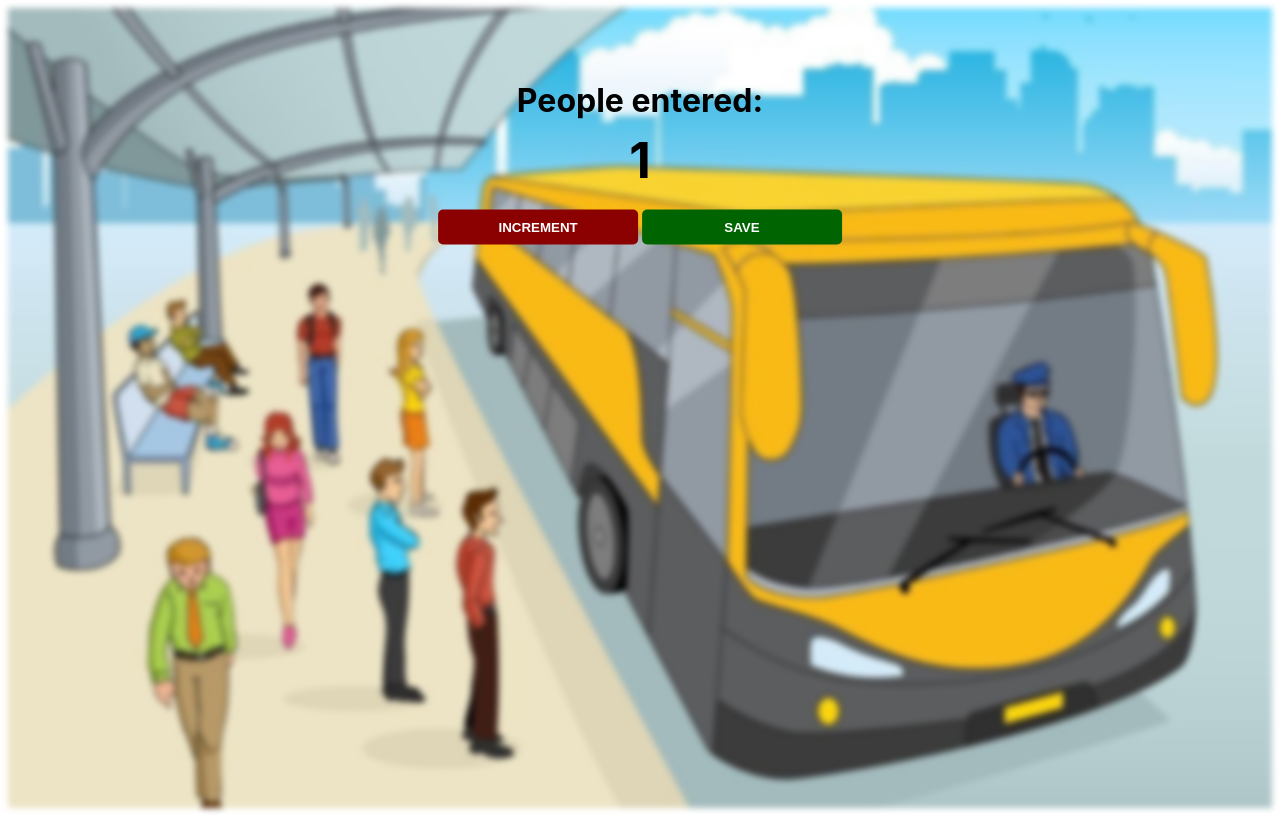
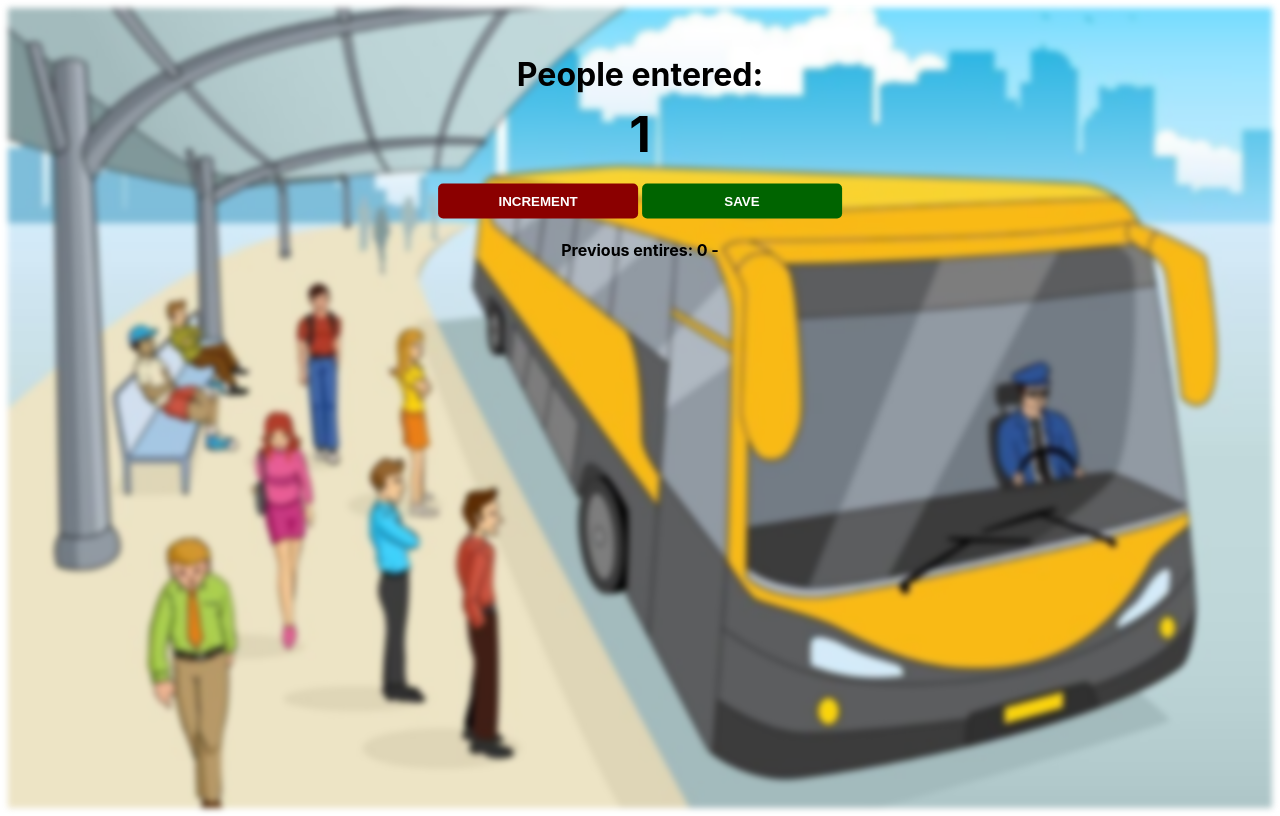
Before and after one commit to AnyaSonina/people-counter-pj, a plain HTML site: page index.html in a window 1280 px wide. Both pictures are taken after a click on the button "INCREMENT". Drawn offline with Linux system fonts and the light colour scheme.

Commit message:
new element and its java script is added

```diff
--- a/index.html
+++ b/index.html
@@ -14,6 +14,7 @@
       <h2 id="count-el">0</h2>
       <button id="increment-btn" onclick="increment()">INCREMENT</button>
       <button id="save-btn" onclick="save()">SAVE</button>
+      <p id="save-el">Previous entires:</p>
     </div>
     <script src="js/index.js"></script>
   </body>
--- a/js/index.js
+++ b/js/index.js
@@ -1,12 +1,15 @@
+let saveEl = document.getElementById("save-el");
 let countEl = document.getElementById("count-el");
 let count = 0;
 
 function increment() {
-  count = count + 1;
+  count += 1;
   countEl.innerText = count;
 }
 
 function save() {
+  let showedNumber = count + " -";
+  saveEl.innerText += " " + showedNumber;
   console.log(count)
 }
 
```
